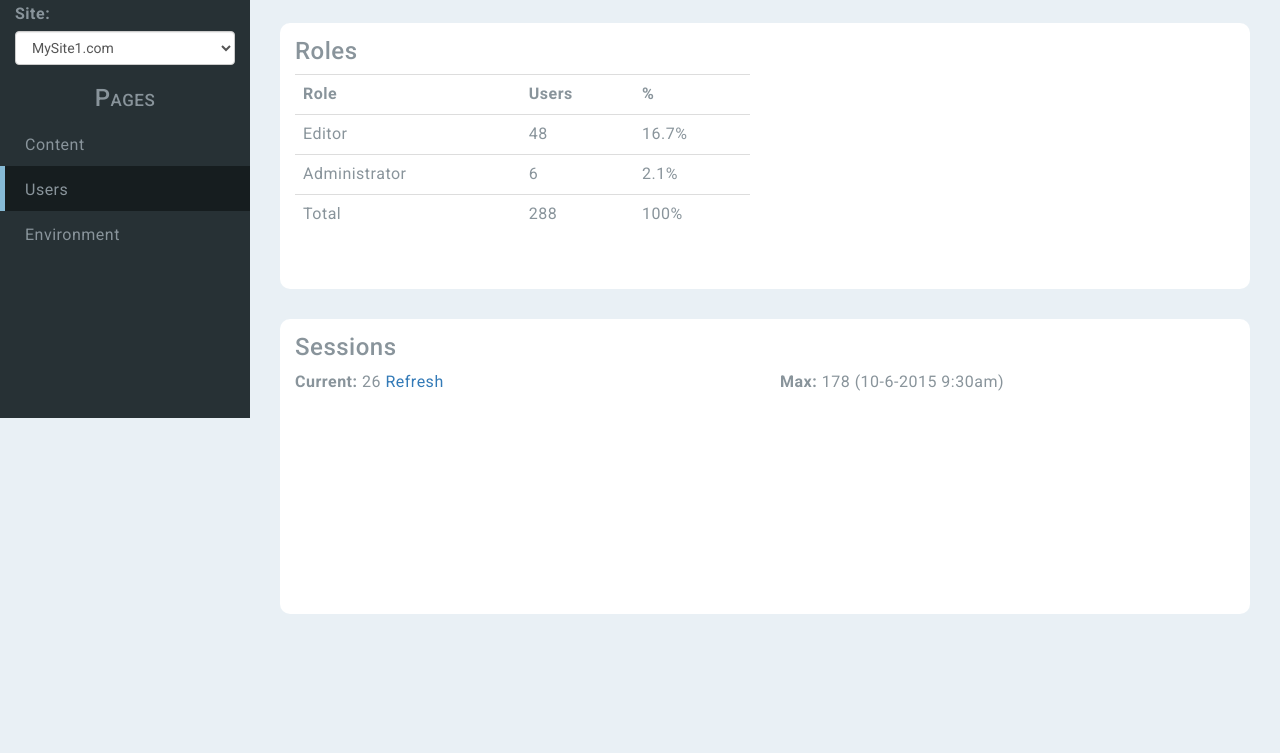
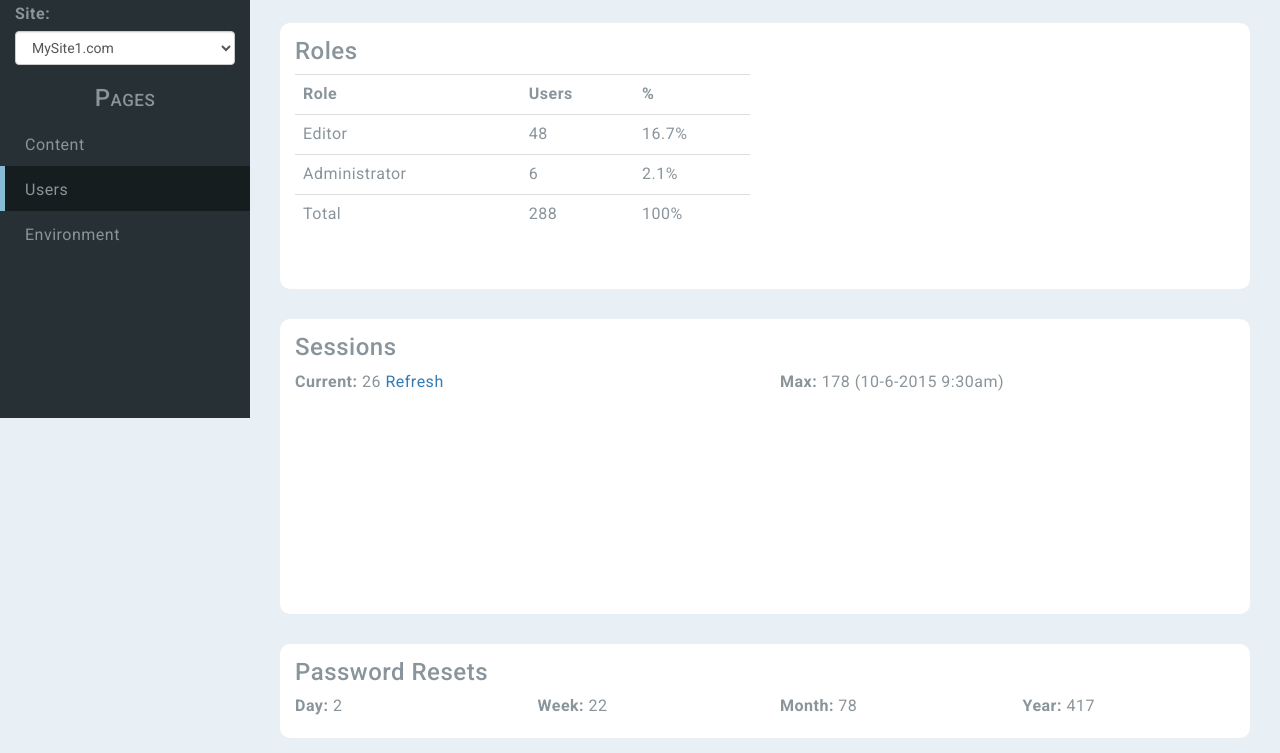
Before and after one commit to kerasai/dropshark-wireframes, a plain HTML site: page users.html in a window 1280 px wide. Shown: the part 82-835 px from the top of the page. Before the commit the page ends 800 px from the top, so only its background shows below. Drawn offline with nearby package versions, Linux system fonts and the light colour scheme; a script that the page names is missing.

Commit message:
added password reset stat

```diff
--- a/users.html
+++ b/users.html
@@ -129,6 +129,28 @@
                 </div>
             </div>
 
+            <div class="row">
+                <div class="col-md-12">
+                    <div class="pane">
+                        <h3 class="pane-title">Password Resets</h3>
+                        <div class="row">
+                            <div class="col-sm-3">
+                                <label>Day:</label> 2
+                            </div>
+                            <div class="col-sm-3">
+                                <label>Week:</label> 22
+                            </div>
+                            <div class="col-sm-3">
+                                <label>Month:</label> 78
+                            </div>
+                            <div class="col-sm-3">
+                                <label>Year:</label> 417
+                            </div>
+                        </div>
+                    </div>
+                </div>
+            </div>
+
         </div>
 
     </div>
```
